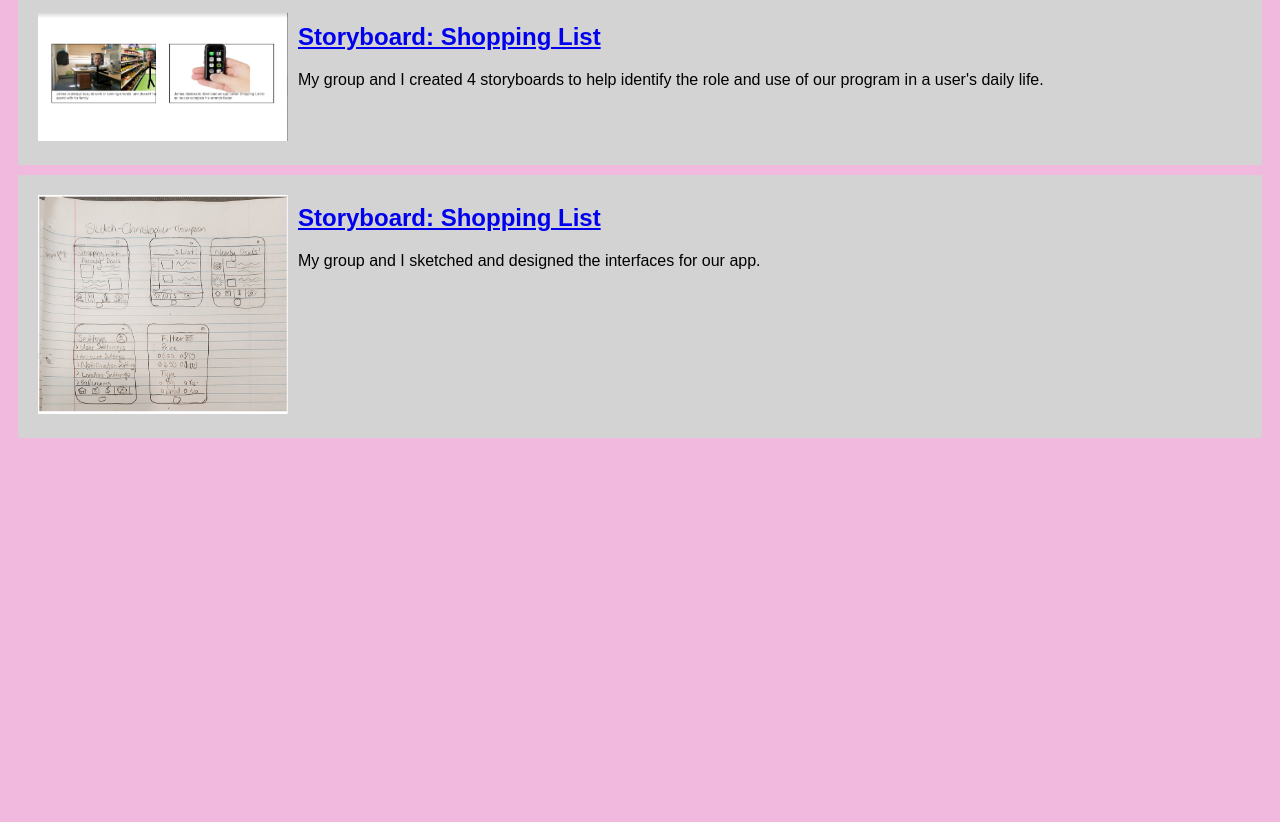
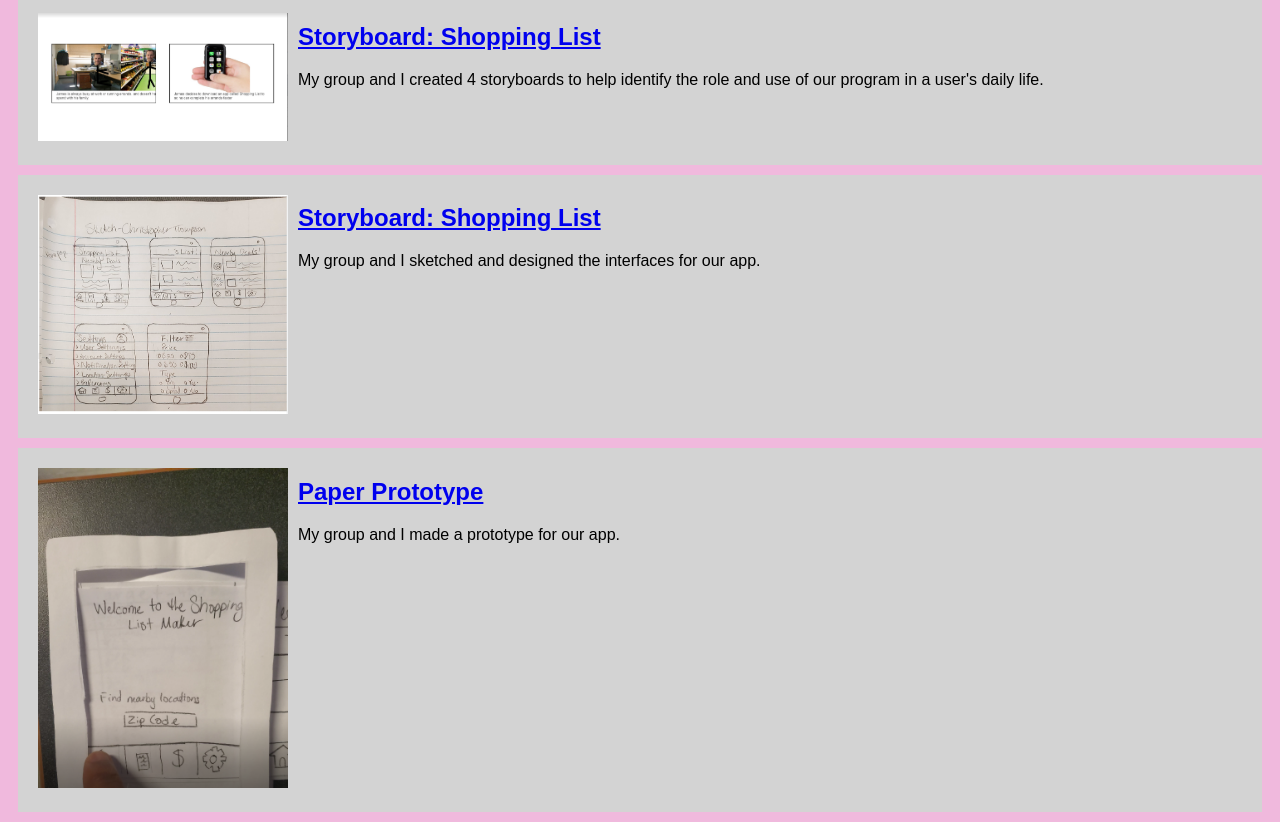
Before and after one commit to ChrisHub0202/ChrisHub0202.github.io, a plain HTML site: page index.html in a window 1280 px wide. Shown: the part 866-1688 px from the top of the page. Before the commit the page ends 1314 px from the top, so only its background shows below. Drawn offline with Linux system fonts and the light colour scheme.

Commit message:
Add files via upload

```diff
--- a/index.html
+++ b/index.html
@@ -59,5 +59,16 @@
 </section>
 </section>
 
+<!-- Paper Prototype assignment-->
+<section class="assignment">
+    <a href="files/paper-prototype.mp4"><img src=images/paper-prototype.png></a>
+    <section class="ass-details">
+        <a href="files/paper-prototype.mp4"><h2> Paper Prototype</h2></a>
+                <p>
+                    My group and I made a prototype for our app.
+                </p>
+</section>
+</section>
+
      </body>
 </html>
```
Also changed, not shown: images/paper-prototype.png (added).
